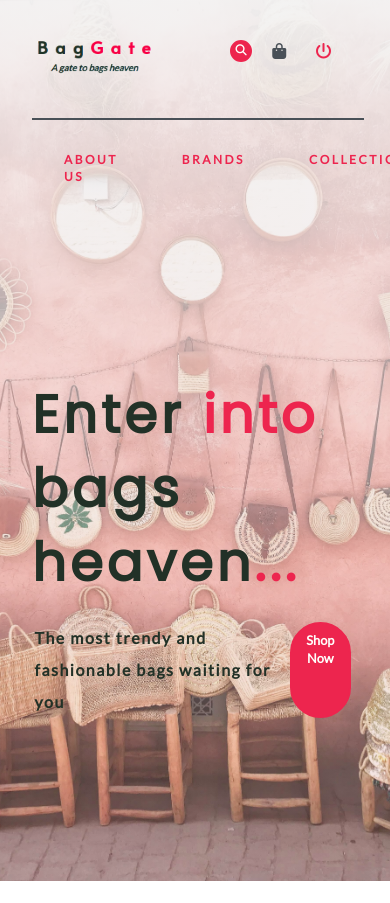
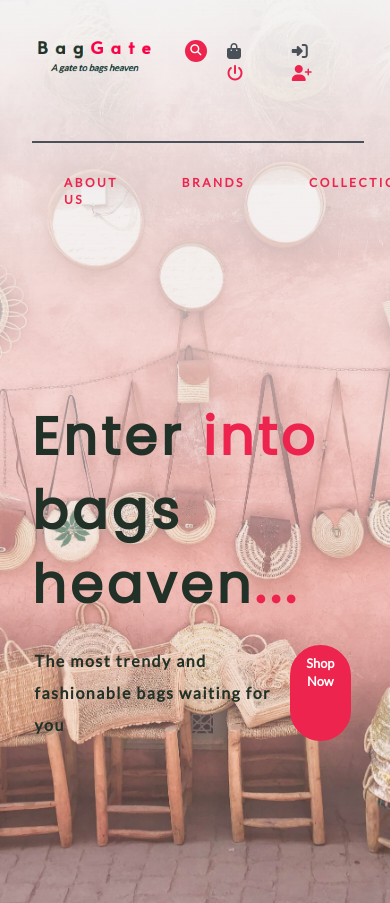
Before and after one commit to kapeiharshad/ecommerce-ui, a React (Create React App) app: page / in a window 390 px wide. Shown: the top 903 px of the page. Before the commit the page ends 881 px from the top, so only its background shows below. Built offline with nearby package versions, Linux system fonts and the light colour scheme; the HTML template or start-up script is replaced by a standard one.

Commit message:
NavLInk added for navbar

```diff
--- a/src/components/header/navbar/Navbar.css
+++ b/src/components/header/navbar/Navbar.css
@@ -59,16 +59,17 @@ input[type="text"] {
   margin: 0.5rem 0;
 }
 
-.nav-text {
+.nav-text-container {
   margin: 0 1.5rem;
   font-weight: bold;
   text-transform: uppercase;
   cursor: pointer;
   font-size: 0.75rem;
   letter-spacing: 2.5px;
+  color: var(--mainBlack);
 }
 
-.nav-text:hover {
+.nav-text-container:hover {
   color: var(--primaryColor);
 }
 
@@ -93,7 +94,7 @@ input[type="text"] {
 }
 
 @media screen and (max-width: 720px) {
-  .nav-text {
+  .nav-text-container {
     margin: 0 7px;
   }
   .links-text {
@@ -119,7 +120,7 @@ input[type="text"] {
 }
 /*  small screen mobile view */
 @media screen and (max-width: 320px) {
-  .nav-text {
+  .nav-text-container {
     margin: 0 3px;
   }
 }
--- a/src/components/header/navbar/Navbar.js
+++ b/src/components/header/navbar/Navbar.js
@@ -1,7 +1,7 @@
 import React from "react";
 import "./Navbar.css";
 import logo from "../../../img/logoImg.png";
-import { Link } from "react-router-dom";
+import { Link, NavLink } from "react-router-dom";
 
 const Navbar = () => {
   return (
@@ -13,7 +13,7 @@ const Navbar = () => {
           </Link>
         </div>
         <div className="nav-links-container">
-          <form action="" className="search-container nav-text">
+          <form action="" className="search-container nav-text-container">
             <input
               className="search-input"
               type="text"
@@ -25,36 +25,41 @@ const Navbar = () => {
           </form>
 
           <div className="signInedTab">
-            <div>
-              <span className="nav-text">
+            <NavLink to="/orders">
+              <span className="nav-text-container">
                 <i
                   className="fas fa-shopping-bag nav-links-icon"
                   style={{ color: "#495057" }}
                 ></i>
                 <span className="links-text">My orders</span>
               </span>
-              <span className="nav-text">
+            </NavLink>
+            <NavLink className="navlink" to="/logout">
+              <span className="nav-text-container">
                 <i className="fas fa-power-off nav-links-icon"></i>
                 <span className="links-text">Logout</span>
               </span>
-            </div>
+            </NavLink>
           </div>
 
-          {/* <div className="signOutedTab">
-            <div>
-              <span className="nav-text">
+          <div className="signOutedTab">
+            <NavLink className="navlink" to="/signin">
+              <span className="nav-text-container">
                 <i
                   className="fas fa-sign-in-alt nav-links-icon"
                   style={{ color: "#495057" }}
                 ></i>
                 <span className="links-text">Sign In</span>
               </span>
-              <span className="nav-text">
+            </NavLink>
+
+            <NavLink className="navlink" to="/signup">
+              <span className="nav-text-container">
                 <i className="fas fa-user-plus nav-links-icon"></i>
                 <span className="links-text">Sign Up</span>
               </span>
-            </div>
-          </div> */}
+            </NavLink>
+          </div>
         </div>
       </div>
       <div className="underline"></div>
```
